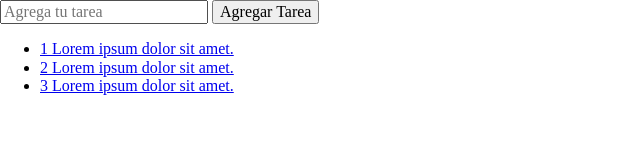
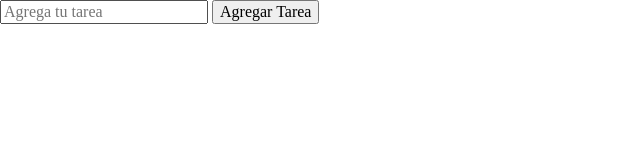
Before and after one commit to GuillermoLM/project-tasks-equipo4, a website: page index.html in a window 1280 px wide. Shown: the whole page, without its empty margins (0-640 px from the left). Drawn offline with nearby package versions, Linux system fonts and the light colour scheme.

Commit message:
changed html basic structure

```diff
--- a/index.html
+++ b/index.html
@@ -1,6 +1,7 @@
 <!DOCTYPE html>
 
 <html>
+
 <head>
   <meta charset="UTF-8">
   <meta name="viewport" content="width=device-width, initial-scale=1.0">
@@ -12,25 +13,21 @@
 
 <body>
 
-    <div id="container" >
-      <div class="taskDo">
-        <div class="containerForm">
-          <form class="form" action="">
+  <div id="container">
+
+    <div class="addTask">
       <input type="text" id="inputId" placeholder="Agrega tu tarea">
       <input type="button" class="buttonId" id="buttonAdd" value="Agregar Tarea">
-          </form>
-        </div>
     </div>
 
-      <div class="taskList">
-        <div class="listBox">
-          <ul class="listClass" id="list">
-            <li><a href="#">1 Lorem ipsum dolor sit amet.</a></li>
-            <li><a href="#">2 Lorem ipsum dolor sit amet.</a></li>
-            <li><a href="#">3 Lorem ipsum dolor sit amet.</a></li>
-          </ul>
+
+
+    <div id="list" class="taskList">
+
+
     </div>
-      </div>
+
   </div>
 </body>
+
 </html>
```
Lines whose indentation alone changed are shown as unchanged.
